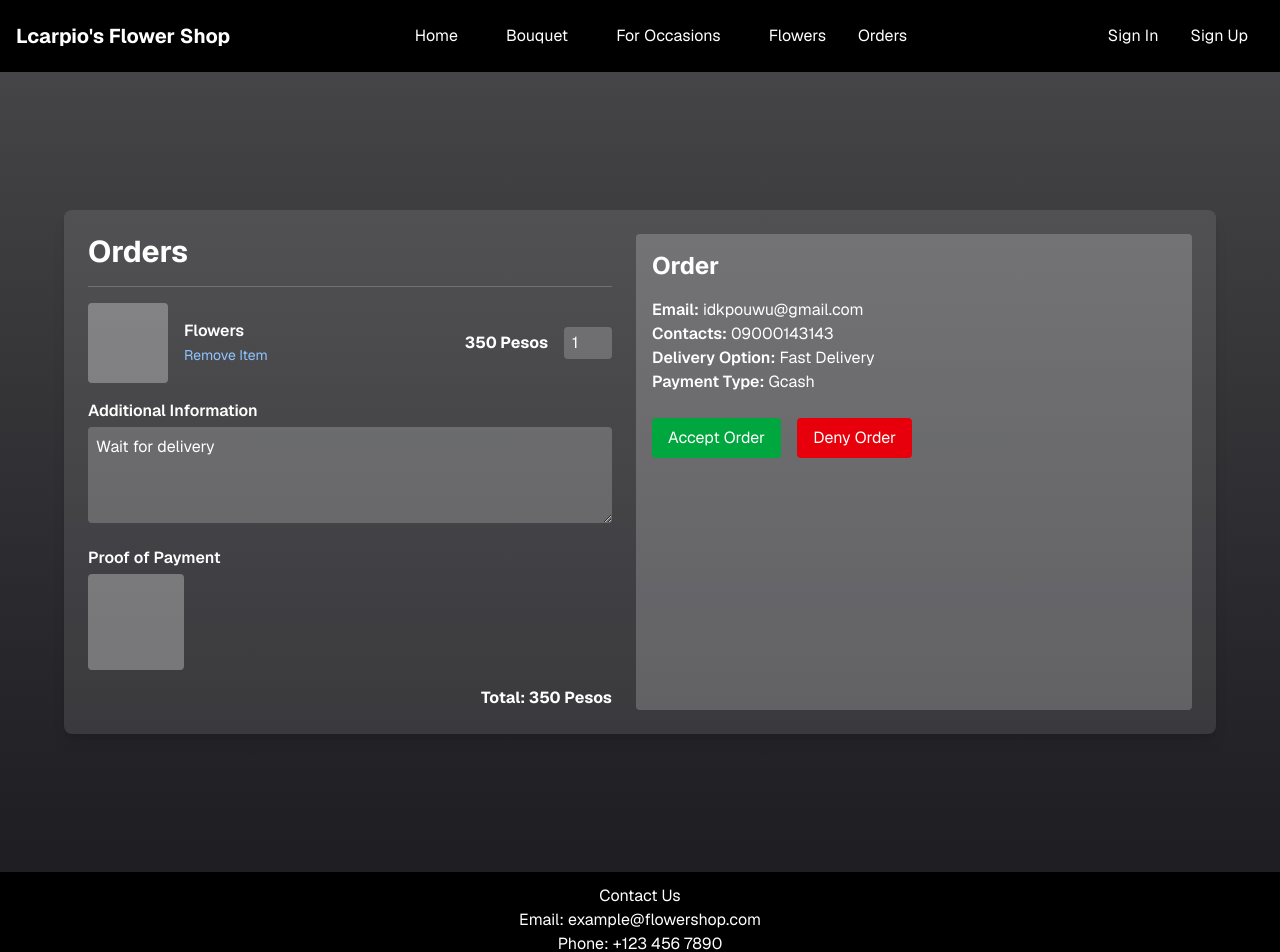
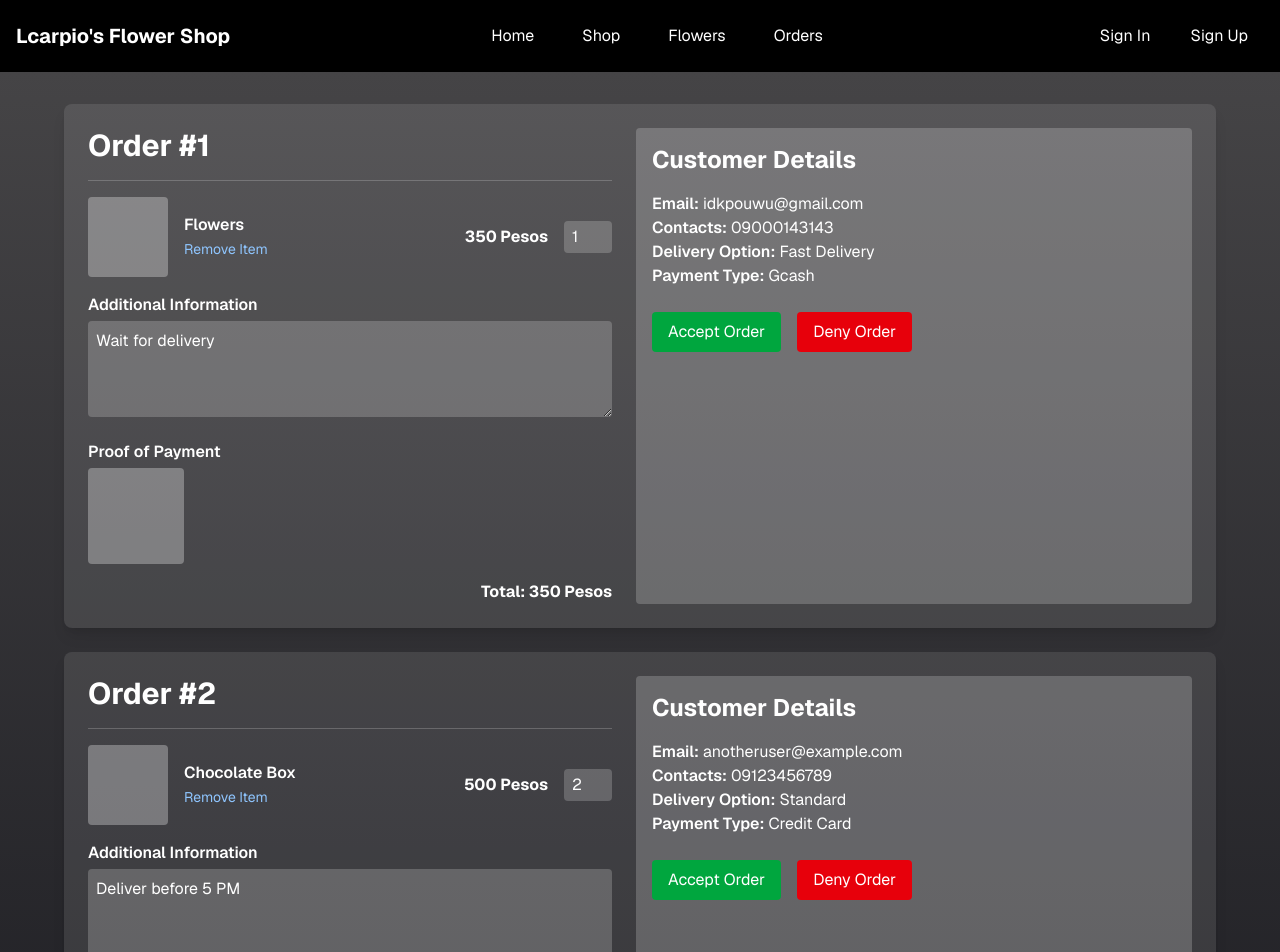
Before and after one commit to CedricMillare/dyiflowershop, a Next.js app: page /Orders in a window 1280 px wide. Shown: the top 952 px of the page. Built offline with nearby package versions, Linux system fonts and the light colour scheme.

Commit message:
initial commit

```diff
--- a/src/app/Flowers/page.tsx
+++ b/src/app/Flowers/page.tsx
@@ -1,43 +1,95 @@
-import Link from "next/link";
+"use client";
+
+import { useState } from "react";
 
 export default function FlowersPage() {
+  const [flowers, setFlowers] = useState(
+    Array.from({ length: 9 }, (_, i) => ({
+      name: `Flower ${i + 1}`,
+      quantity: 0,
+      image: "",
+    }))
+  );
+
+  const handleChange = (
+    index: number,
+    field: string,
+    value: string | number
+  ) => {
+    const updated = [...flowers];
+
+    if (field === "quantity") {
+      const parsedValue = typeof value === "string" ? parseInt(value) : value;
+      if (updated[index]) {
+        updated[index].quantity = Math.max(0, parsedValue || 0);
+      }
+    } else {
+      (updated[index] as any)[field] = value;
+    }
+
+    setFlowers(updated);
+  };
+
   return (
     <main className="flex min-h-screen flex-col items-center bg-gradient-to-b from-[#454446] to-[#1d1d22] text-white">
       <div className="container flex flex-col items-center justify-center gap-12 px-4 py-16">
         <h1 className="text-5xl font-extrabold tracking-tight text-white sm:text-[5rem]">
-            Flowers
+          Flowers
         </h1>
-        <div className="grid grid-cols-1 gap-4 sm:grid-cols-2 md:gap-8">
-          <Link
-            className="flex max-w-xs flex-col gap-4 rounded-xl bg-white/10 p-4 text-white hover:bg-white/20"
-            href="#"
-            target="#"
-          >
-            <h3 className="text-2xl font-bold">Flowers:</h3>
-            <div className="text-lg">
-              All available flowers.
+
+        <div className="grid grid-cols-1 sm:grid-cols-2 md:grid-cols-3 gap-8">
+          {flowers.map((flower, index) => (
+            <div
+              key={index}
+              className="flex flex-col items-center gap-3 rounded-xl bg-white/10 p-4 text-white hover:bg-white/20"
+            >
+              <div className="w-24 h-24 border-2 border-gray-300 flex items-center justify-center bg-white/5">
+                {flower.image ? (
+                  <img
+                    src={flower.image}
+                    alt={`Flower ${index + 1}`}
+                    className="object-cover w-full h-full"
+                  />
+                ) : (
+                  <span className="text-sm text-gray-300">No Image</span>
+                )}
+              </div>
+
+              <input
+                type="text"
+                value={flower.name}
+                onChange={(e) => handleChange(index, "name", e.target.value)}
+                className="w-full rounded bg-white/20 px-2 py-1 text-sm text-white focus:outline-none"
+                placeholder="Flower Name"
+              />
+
+              <input
+                type="number"
+                min="0"
+                value={flower.quantity}
+                onChange={(e) => handleChange(index, "quantity", e.target.value)}
+                className="w-full rounded bg-white/20 px-2 py-1 text-sm text-white focus:outline-none"
+                placeholder="Qty"
+              />
+
+              <input
+                type="text"
+                value={flower.image}
+                onChange={(e) => handleChange(index, "image", e.target.value)}
+                className="w-full rounded bg-white/20 px-2 py-1 text-sm text-white focus:outline-none"
+                placeholder="Image URL"
+              />
+
+              <button
+                className="mt-1 rounded bg-black px-3 py-1 text-sm hover:bg-gray-800"
+                onClick={() =>
+                  alert(`Saved: ${flower.name}, Qty: ${flower.quantity}`)
+                }
+              >
+                Save
+              </button>
             </div>
-          </Link>
-          <Link
-            className="flex max-w-xs flex-col gap-4 rounded-xl bg-white/10 p-4 text-white hover:bg-white/20"
-            href="#"
-            target="_blank"
-          >
-            <h3 className="text-2xl font-bold">Bouquet:</h3>
-            <div className="text-lg">
-              ------.
-            </div>
-          </Link>
-          <Link
-            className="flex max-w-xs flex-col gap-4 rounded-xl bg-white/10 p-4 text-white hover:bg-white/20"
-            href="#"
-            target="_blank"
-          >
-            <h3 className="text-2xl font-bold">Order:</h3>
-            <div className="text-lg">
-              -----.
-            </div>
-          </Link>
+          ))}
         </div>
       </div>
     </main>
--- a/src/app/Orders/page.tsx
+++ b/src/app/Orders/page.tsx
@@ -1,49 +1,98 @@
+"use client";
+
 import React from "react";
+
+const orders = [
+  {
+    id: 1,
+    item: "Flowers",
+    price: 350,
+    quantity: 1,
+    notes: "Wait for delivery",
+    email: "idkpouwu@gmail.com",
+    contact: "09000143143",
+    deliveryOption: "Fast Delivery",
+    paymentType: "Gcash",
+  },
+  {
+    id: 2,
+    item: "Chocolate Box",
+    price: 500,
+    quantity: 2,
+    notes: "Deliver before 5 PM",
+    email: "anotheruser@example.com",
+    contact: "09123456789",
+    deliveryOption: "Standard",
+    paymentType: "Credit Card",
+  },
+];
 
 export default function OrderPage() {
   return (
-    <main className="flex min-h-screen items-center justify-center bg-gradient-to-b from-[#454446] to-[#1d1d22] text-white px-4">
-      <div className="flex w-full max-w-6xl flex-col md:flex-row gap-6 rounded-lg bg-white/10 p-6 shadow-lg">
-
+    <main className="flex min-h-screen flex-col items-center justify-start bg-gradient-to-b from-[#454446] to-[#1d1d22] text-white px-4 py-8 space-y-6">
+      {orders.map((order) => (
+        <div
+          key={order.id}
+          className="flex w-full max-w-6xl flex-col md:flex-row gap-6 rounded-lg bg-white/10 p-6 shadow-lg"
+        >
           <div className="flex flex-col flex-1 gap-4">
-          <h2 className="text-3xl font-bold">Orders</h2>
+            <h2 className="text-3xl font-bold">Order #{order.id}</h2>
 
             <div className="border-t border-white/20 pt-4 flex items-center gap-4">
               <div className="w-20 h-20 bg-white/30 rounded" />
               <div className="flex-1">
-              <p className="font-semibold">Flowers</p>
-              <button className="text-sm text-blue-300 hover:underline">Remove Item</button>
+                <p className="font-semibold">{order.item}</p>
+                <button className="text-sm text-blue-300 hover:underline">
+                  Remove Item
+                </button>
               </div>
-            <div className="font-bold">350 Pesos</div>
+              <div className="font-bold">{order.price} Pesos</div>
               <input
                 type="number"
-              defaultValue={1}
+                min="1"
+                defaultValue={order.quantity}
                 className="w-12 rounded bg-white/20 px-2 py-1 text-white"
               />
             </div>
 
             <div>
-            <label className="font-semibold block mb-1">Additional Information</label>
+              <label className="font-semibold block mb-1">
+                Additional Information
+              </label>
               <textarea
-              defaultValue="Wait for delivery"
+                defaultValue={order.notes}
                 className="w-full h-24 rounded bg-white/20 p-2 text-white"
               />
             </div>
 
             <div>
-            <label className="font-semibold block mb-1">Proof of Payment</label>
+              <label className="font-semibold block mb-1">
+                Proof of Payment
+              </label>
               <div className="w-24 h-24 bg-white/30 rounded" />
             </div>
 
-          <div className="text-right font-bold">Total: 350 Pesos</div>
+            <div className="text-right font-bold">
+              Total: {order.price * order.quantity} Pesos
+            </div>
           </div>
 
           <div className="flex-1 rounded bg-white/20 p-4">
-          <h3 className="text-2xl font-bold mb-4">Order</h3>
-          <p><span className="font-semibold">Email:</span> idkpouwu@gmail.com</p>
-          <p><span className="font-semibold">Contacts:</span> 09000143143</p>
-          <p><span className="font-semibold">Delivery Option:</span> Fast Delivery</p>
-          <p><span className="font-semibold">Payment Type:</span> Gcash</p>
+            <h3 className="text-2xl font-bold mb-4">Customer Details</h3>
+            <p>
+              <span className="font-semibold">Email:</span> {order.email}
+            </p>
+            <p>
+              <span className="font-semibold">Contacts:</span> {order.contact}
+            </p>
+            <p>
+              <span className="font-semibold">Delivery Option:</span>{" "}
+              {order.deliveryOption}
+            </p>
+            <p>
+              <span className="font-semibold">Payment Type:</span>{" "}
+              {order.paymentType}
+            </p>
 
             <div className="flex gap-4 mt-6">
               <button className="bg-green-600 hover:bg-green-700 text-white px-4 py-2 rounded">
@@ -55,6 +104,7 @@ export default function OrderPage() {
             </div>
           </div>
         </div>
+      ))}
     </main>
   );
 }
--- /dev/null
+++ b/src/app/Shop/page.tsx
@@ -0,0 +1,45 @@
+import Link from "next/link";
+
+export default function ShopPage() {
+  return (
+    <main className="flex min-h-screen flex-col items-center bg-gradient-to-b from-[#454446] to-[#1d1d22] text-white">
+      <div className="container flex flex-col items-center justify-center gap-12 px-4 py-16">
+        <h1 className="text-5xl font-extrabold tracking-tight text-white sm:text-[5rem]">
+          Shop
+        </h1>
+        <div className="grid grid-cols-1 gap-4 sm:grid-cols-2 md:gap-8">
+          <Link
+            className="flex max-w-xs flex-col gap-4 rounded-xl bg-white/10 p-4 text-white hover:bg-white/20"
+            href="#"
+            target="#"
+          >
+            <h3 className="text-2xl font-bold">Flowers:</h3>
+            <div className="text-lg">
+              All available flowers.
+            </div>
+          </Link>
+          <Link
+            className="flex max-w-xs flex-col gap-4 rounded-xl bg-white/10 p-4 text-white hover:bg-white/20"
+            href="#"
+            target="_blank"
+          >
+            <h3 className="text-2xl font-bold">Bouquet:</h3>
+            <div className="text-lg">
+              ------.
+            </div>
+          </Link>
+          <Link
+            className="flex max-w-xs flex-col gap-4 rounded-xl bg-white/10 p-4 text-white hover:bg-white/20"
+            href="#"
+            target="_blank"
+          >
+            <h3 className="text-2xl font-bold">Order:</h3>
+            <div className="text-lg">
+              -----.
+            </div>
+          </Link>
+        </div>
+      </div>
+    </main>
+  );
+}
--- a/src/app/_components/topnav.tsx
+++ b/src/app/_components/topnav.tsx
@@ -1,37 +1,31 @@
 export function TopNav() {
     return (
-            <nav className="sticky max-w flex items-center justify-between p-4 bg-black text-white">
+        <nav className="sticky top-0 z-50 w-full flex items-center justify-between p-4 bg-black text-white">
             <div className="text-xl font-bold">Lcarpio's Flower Shop</div>
 
             <div className="flex gap-4 list-none">
                 <div className="relative group">
-                        <a href={"/Home"} className=" text-white px-4 py-2 rounded hover:bg-gray-500">Home</a>
+                    <a href="/Home" className="text-white px-4 py-2 rounded hover:bg-gray-500">Home</a>
                 </div>
                 <div className="relative group">
-                        <a href={"/Bouquet"} className=" text-white px-4 py-2 rounded hover:bg-gray-500">Bouquet</a>
-                        <ul className="fixed pt-5 hidden group-hover:block bg-white text-black rounded">
-                            <li><a href="#" className="block px-4 py-2 hover:bg-gray-100">Simple Bouquet</a></li>
-                            <li><a href="#" className="block px-4 py-2 hover:bg-gray-100">Premium Bouquet</a></li>
-                            <li><a href="#" className="block px-4 py-2 hover:bg-gray-100">Special Bouquet</a></li>
+                    <a href="/Shop" className="text-white px-4 py-2 rounded hover:bg-gray-500">Shop</a>
+                    <ul className="absolute hidden group-hover:block bg-white text-black rounded shadow-md mt-2">
+                        <li><a href="/Bouquet" className="block px-4 py-2 hover:bg-gray-100">Bouquet</a></li>
+                        <li><a href="/ForOccasions" className="block px-4 py-2 hover:bg-gray-100">For Occasions</a></li>
                     </ul>
                 </div>
                 <div className="relative group">
-                        <a href={"/ForOccasions"} className=" text-white px-4 py-2 rounded hover:bg-gray-500">For Occasions</a>
-                        <ul className="fixed pt-5 hidden group-hover:block bg-white text-black rounded">
-                            <li><a href="#" className="block px-4 py-2 hover:bg-gray-100">Funeral Arrangement</a></li>
-                            <li><a href="#" className="block px-4 py-2 hover:bg-gray-100">Wedding Arrangement</a></li>
-                        </ul>
+                    <a href="/Flowers" className="text-white px-4 py-2 rounded hover:bg-gray-500">Flowers</a>
                 </div>
                 <div className="relative group">
-                        <a href={"/Flowers"} className=" text-white px-4 py-2 rounded hover:bg-gray-500">Flowers</a>
-                        <a href={"/Orders"} className=" text-white px-4 py-2 rounded hover:bg-gray-500">Orders</a>
+                    <a href="/Orders" className="text-white px-4 py-2 rounded hover:bg-gray-500">Orders</a>
                 </div>
             </div>
-                <div>
-                    <button className=" text-white px-4 py-2 rounded hover:bg-gray-500">Sign In</button>
-                    <button className=" text-white px-4 py-2 rounded hover:bg-gray-500">Sign Up</button>
+
+            <div className="flex gap-2">
+                <button className="text-white px-4 py-2 rounded hover:bg-gray-500">Sign In</button>
+                <button className="text-white px-4 py-2 rounded hover:bg-gray-500">Sign Up</button>
             </div>
         </nav>
-
     );
 }
```
Lines whose indentation alone changed are shown as unchanged.
